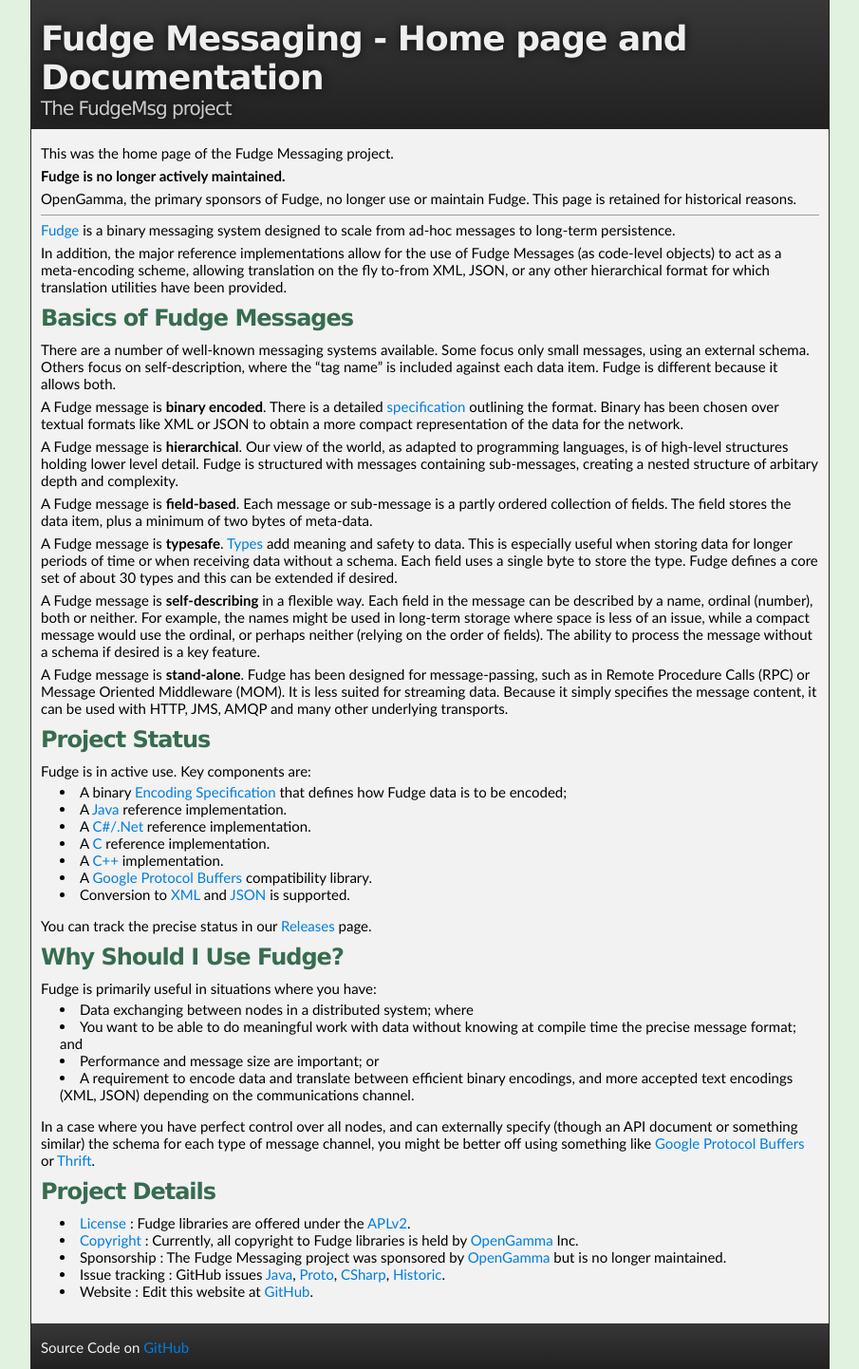
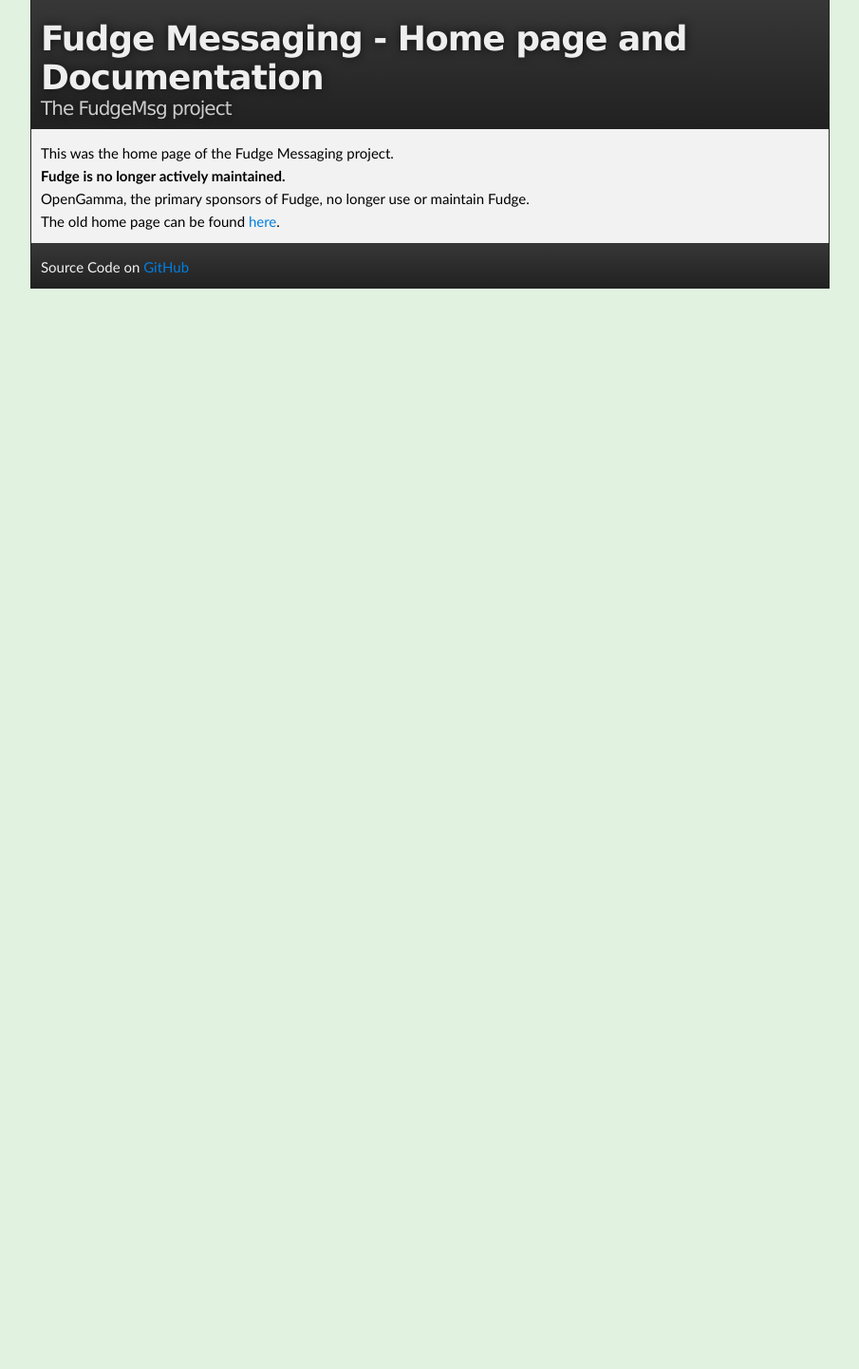
Before and after one commit to FudgeMsg/fudgemsg.github.io, a Jekyll site: the page built from index.md, in a window 1280 px wide. Shown: the whole page at 95% size, without its empty margins (187-1092 px from the left). Built offline with Jekyll 4.4.1, drawn with Linux system fonts in a browser that asks for light colours; after the commit the page ends 900 px from its top, so only the background shows below that; grey boxes are pictures that could not be loaded.

Commit message:
Mark project as inactive by removing home page

```diff
--- a/index.md
+++ b/index.md
@@ -8,81 +8,6 @@
 
 **Fudge is no longer actively maintained.**
 
-OpenGamma, the primary sponsors of Fudge, no longer use or maintain Fudge. This page is retained for historical reasons.
+OpenGamma, the primary sponsors of Fudge, no longer use or maintain Fudge.
 
------
-
-[Fudge](docs/acronym.html) is a binary messaging system designed to scale from ad-hoc messages to long-term persistence.
-
-In addition, the major reference implementations allow for the use of Fudge Messages (as code-level objects)
-to act as a meta-encoding scheme, allowing translation on the fly to-from XML, JSON, or any other hierarchical format
-for which translation utilities have been provided.
-
-### Basics of Fudge Messages
-
-There are a number of well-known messaging systems available. Some focus only small messages, using an external schema.
-Others focus on self-description, where the "tag name" is included against each data item.
-Fudge is different because it allows both.
-
-A Fudge message is **binary encoded**. There is a detailed [specification](docs/specification.html) outlining the format.
-Binary has been chosen over textual formats like XML or JSON to obtain a more compact representation of the data
-for the network.
-
-A Fudge message is **hierarchical**. Our view of the world, as adapted to programming languages, is of high-level
-structures holding lower level detail. Fudge is structured with messages containing sub-messages,
-creating a nested structure of arbitary depth and complexity.
-
-A Fudge message is **field-based**. Each message or sub-message is a partly ordered collection of fields.
-The field stores the data item, plus a minimum of two bytes of meta-data.
-
-A Fudge message is **typesafe**. [Types](docs/types.html) add meaning and safety to data.
-This is especially useful when storing data for longer periods of time or when receiving data without a schema.
-Each field uses a single byte to store the type.
-Fudge defines a core set of about 30 types and this can be extended if desired.
-
-A Fudge message is **self-describing** in a flexible way. Each field in the message can be described by a name,
-ordinal (number), both or neither. For example, the names might be used in long-term storage where space is less
-of an issue, while a compact message would use the ordinal, or perhaps neither (relying on the order of fields).
-The ability to process the message without a schema if desired is a key feature.
-
-A Fudge message is **stand-alone**. Fudge has been designed for message-passing, such as in Remote Procedure Calls (RPC)
-or Message Oriented Middleware (MOM). It is less suited for streaming data. Because it simply specifies the message
-content, it can be used with HTTP, JMS, AMQP and many other underlying transports.
-
-### Project Status
-Fudge is in active use. Key components are:
-
-* A binary [Encoding Specification](docs/specification.html) that defines how Fudge data is to be encoded;
-* A [Java](docs/java-development.html) reference implementation.
-* A [C#/.Net](docs/csharp-development.html) reference implementation.
-* A [C](docs/c-development.html) reference implementation.
-* A [C++](docs/cpp-development.html) implementation.
-* A [Google Protocol Buffers](docs/fudge-proto.html) compatibility library.
-* Conversion to [XML](docs/xml.html) and [JSON](docs/json.html) is supported.
-
-You can track the precise status in our [Releases](docs/releases.html) page.
-
-
-### Why Should I Use Fudge?
-
-Fudge is primarily useful in situations where you have:
-
-* Data exchanging between nodes in a distributed system; where
-* You want to be able to do meaningful work with data without knowing at compile time the precise message format; and
-* Performance and message size are important; or
-* A requirement to encode data and translate between efficient binary encodings, and more accepted text encodings
-(XML, JSON) depending on the communications channel.
-
-In a case where you have perfect control over all nodes, and can externally specify (though an API document or
-something similar) the schema for each type of message channel, you might be better off using something like
-[Google Protocol Buffers](http://code.google.com/apis/protocolbuffers/) or [Thrift](http://incubator.apache.org/thrift/).
-
-
-### Project Details
-* [License](docs/license.html) : Fudge libraries are offered under the [APLv2](http://www.apache.org/licenses/LICENSE-2.0.html).
-* [Copyright](docs/copyright.html) : Currently, all copyright to Fudge libraries is held by [OpenGamma](http://www.opengamma.com/) Inc.
-* Sponsorship : The Fudge Messaging project was sponsored by [OpenGamma](http://www.opengamma.com/) but is no longer maintained.
-* Issue tracking : GitHub issues [Java](https://github.com/FudgeMsg/Fudge-Java/issues),
-[Proto](https://github.com/FudgeMsg/Fudge-Proto/issues), [CSharp](https://github.com/FudgeMsg/Fudge-CSharp/issues),
-[Historic](/jira/jira.html).
-* Website : Edit this website at [GitHub](https://github.com/FudgeMsg/fudgemsg.github.io).
+The old home page can be found [here](docs/oldhome.html).
```
